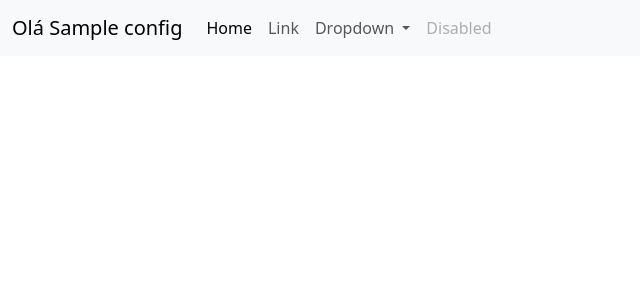
After one commit to thiagomagyori/system_isp, a PHP site: page /sistema/painel/cabecalho.php in a window 1280 px wide. The commit adds this page. Shown: the top 300 px of the page, without its empty margins (0-640 px from the left). Run offline with PHP 8.4, Linux system fonts and the light colour scheme; tables that the repository leaves empty or names only in its code hold one stand-in row (values such as "Sample post"); some libraries are stand-ins or nearby versions.

Commit message:
navbar criada

```diff
--- a/sistema/index.php
+++ b/sistema/index.php
@@ -4,7 +4,7 @@
     <meta charset="UTF-8">
     <meta http-equiv="X-UA-Compatible" content="IE=edge">
     <meta name="viewport" content="width=device-width, initial-scale=1.0">
-    <title>Painel - Administrativo</title>
+    <title>Painel - Login</title>
     <!-- CND bootstrap style-->
     <link href="https://cdn.jsdelivr.net/npm/bootstrap@5.3.0-alpha1/dist/css/bootstrap.min.css" rel="stylesheet" integrity="sha384-GLhlTQ8iRABdZLl6O3oVMWSktQOp6b7In1Zl3/Jr59b6EGGoI1aFkw7cmDA6j6gD" crossorigin="anonymous">
     <!--CDN bootstrap scripts -->
--- /dev/null
+++ b/sistema/painel/cabecalho.php
@@ -0,0 +1,54 @@
+
+<?php
+require_once("../conection.php"); //verificando antes
+?>
+
+<!DOCTYPE html>
+<html lang="pt-br">
+<head>
+    <meta charset="UTF-8">
+    <meta http-equiv="X-UA-Compatible" content="IE=edge">
+    <meta name="viewport" content="width=device-width, initial-scale=1.0">
+    <title><?php echo $nome_sistema?> Painel - Administrativo</title>
+    <!-- CND bootstrap style-->
+    <link href="https://cdn.jsdelivr.net/npm/bootstrap@5.3.0-alpha1/dist/css/bootstrap.min.css" rel="stylesheet" integrity="sha384-GLhlTQ8iRABdZLl6O3oVMWSktQOp6b7In1Zl3/Jr59b6EGGoI1aFkw7cmDA6j6gD" crossorigin="anonymous">
+    <!--CDN bootstrap scripts -->
+    <script src="https://cdn.jsdelivr.net/npm/bootstrap@5.3.0-alpha1/dist/js/bootstrap.bundle.min.js" integrity="sha384-w76AqPfDkMBDXo30jS1Sgez6pr3x5MlQ1ZAGC+nuZB+EYdgRZgiwxhTBTkF7CXvN" crossorigin="anonymous"></script>
+    <link rel="stylesheet" href="css/style.css">
+    <script src="https://kit.fontawesome.com/dd7fb49998.js" crossorigin="anonymous"></script>
+</head>
+
+<!--Navbar bootstrap-->
+<nav class="navbar navbar-expand-lg bg-body-tertiary">
+  <div class="container-fluid">
+    <a class="navbar-brand" href="index.php">Olá <?php echo $nome_sistema?></a>
+    <button class="navbar-toggler" type="button" data-bs-toggle="collapse" data-bs-target="#navbarSupportedContent" aria-controls="navbarSupportedContent" aria-expanded="false" aria-label="Toggle navigation">
+      <span class="navbar-toggler-icon"></span>
+    </button>
+    <div class="collapse navbar-collapse" id="navbarSupportedContent">
+      <ul class="navbar-nav me-auto mb-2 mb-lg-0">
+        <li class="nav-item">
+          <a class="nav-link active" aria-current="page" href="#">Home</a>
+        </li>
+        <li class="nav-item">
+          <a class="nav-link" href="#">Link</a>
+        </li>
+        <li class="nav-item dropdown">
+          <a class="nav-link dropdown-toggle" href="#" role="button" data-bs-toggle="dropdown" aria-expanded="false">
+            Dropdown
+          </a>
+          <ul class="dropdown-menu">
+            <li><a class="dropdown-item" href="#">Action</a></li>
+            <li><a class="dropdown-item" href="#">Another action</a></li>
+            <li><hr class="dropdown-divider"></li>
+            <li><a class="dropdown-item" href="#">Something else here</a></li>
+          </ul>
+        </li>
+        <li class="nav-item">
+          <a class="nav-link disabled">Disabled</a>
+        </li>
+      </ul>
+
+    </div>
+  </div>
+</nav>
--- a/sistema/painel/index.php
+++ b/sistema/painel/index.php
@@ -12,7 +12,7 @@ if(@$_SESSION["nome_user"] == "") {
 
 }
 
-
+require_once("cabecalho.php");
 
 
 
```
